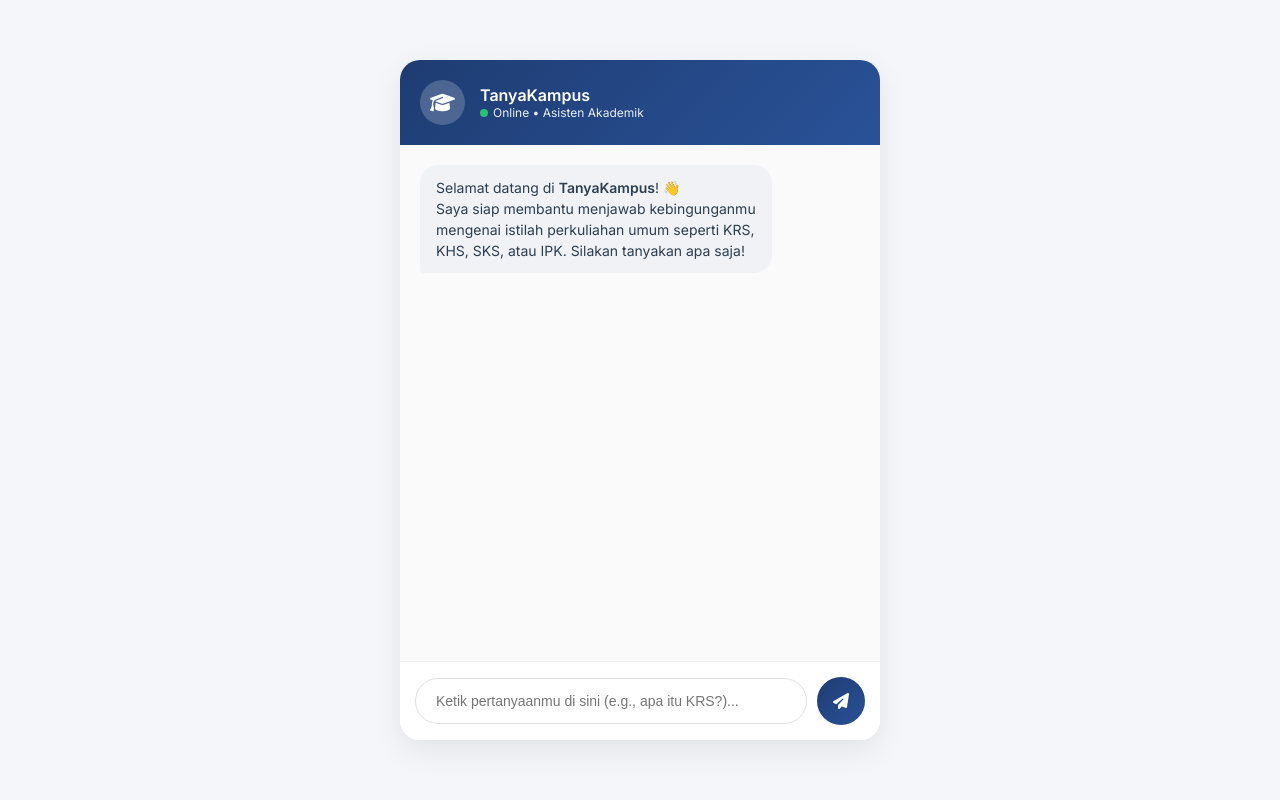
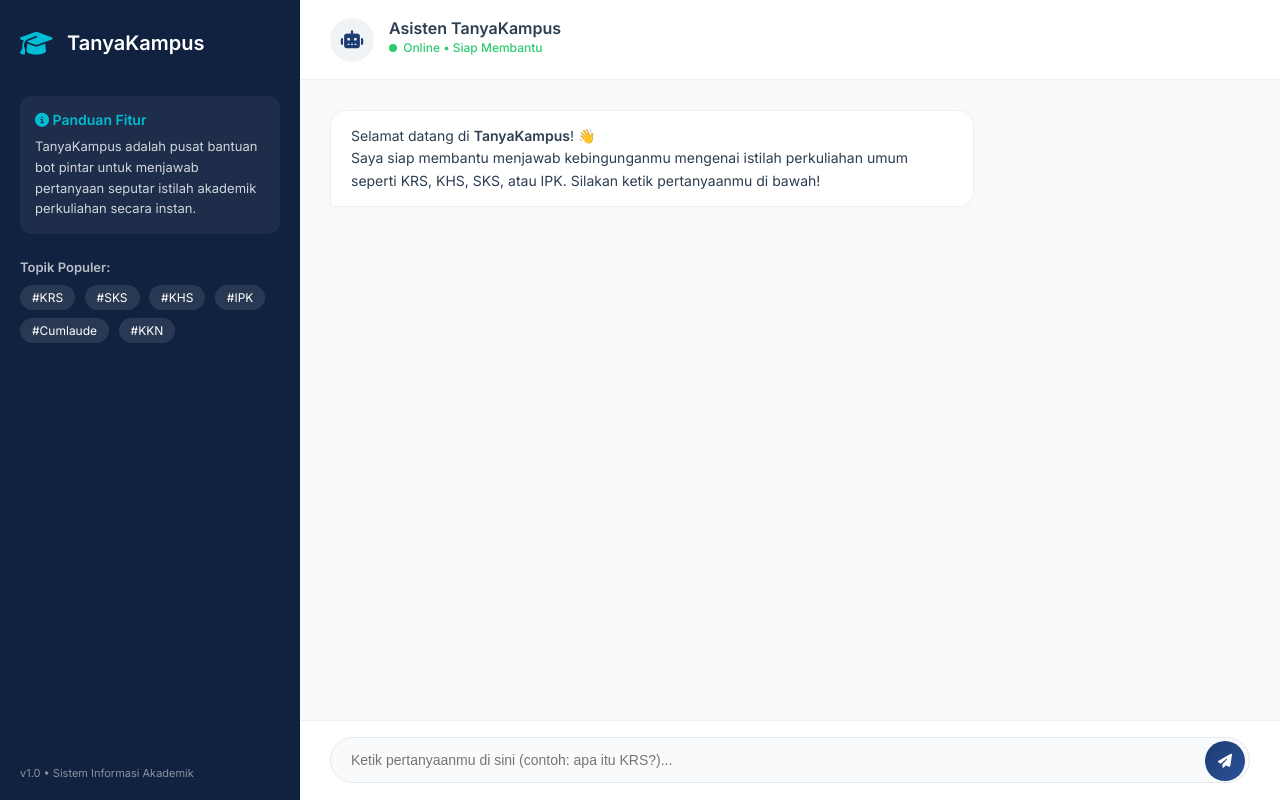
Before and after one commit to inunkrodliyah/ChatBot, a Flask app: page / in a window 1280 px wide. Run offline with Flask 3, Linux system fonts and the light colour scheme; parts of the project's set-up code (start-up, migrations or seed data) failed here and were passed over.

Commit message:
perbaikan tampilan

```diff
--- a/static/script.js
+++ b/static/script.js
@@ -6,19 +6,17 @@ async function sendMessage() {
 
     const chatBox = document.getElementById("chat-box");
 
-    // 1. Tambahkan pesan user ke UI
+    // Menambahkan pesan user ke UI
     chatBox.innerHTML += `
         <div class="message user-message">
             <div class="bubble">${escapeHtml(message)}</div>
         </div>
     `;
 
-    // Reset input dan scroll otomatis ke bawah
     input.value = "";
     chatBox.scrollTop = chatBox.scrollHeight;
 
     try {
-        // 2. Kirim data ke backend Flask
         const response = await fetch('/chat', {
             method: 'POST',
             headers: {
@@ -27,11 +25,11 @@ async function sendMessage() {
             body: JSON.stringify({ message: message })
         });
 
-        if (!response.ok) throw new Error("Gagal mengambil data dari server");
+        if (!response.ok) throw new Error("Gagal mengambil data");
 
         const data = await response.json();
 
-        // 3. Tambahkan respons bot ke UI
+        // Menambahkan respons bot ke UI
         chatBox.innerHTML += `
             <div class="message bot-message">
                 <div class="bubble">${data.response}</div>
@@ -40,16 +38,14 @@ async function sendMessage() {
     } catch (error) {
         chatBox.innerHTML += `
             <div class="message bot-message">
-                <div class="bubble" style="color: red;">Terjadi masalah jaringan atau server Sastrawi belum siap.</div>
+                <div class="bubble" style="color: red;">Terjadi masalah jaringan atau server belum siap.</div>
             </div>
         `;
     }
 
-    // Scroll akhir setelah bot merespons
     chatBox.scrollTop = chatBox.scrollHeight;
 }
 
-// Menghindari celah XSS dari input user langsung ke HTML innerHTML
 function escapeHtml(text) {
     return text
         .replace(/&/g, "&amp;")
@@ -59,7 +55,6 @@ function escapeHtml(text) {
         .replace(/'/g, "&#039;");
 }
 
-// Deteksi tombol 'Enter' pada input teks agar bisa langsung terkirim
 document.getElementById("user-input").addEventListener("keypress", function(event) {
     if (event.key === "Enter") {
         event.preventDefault();
--- a/static/style.css
+++ b/static/style.css
@@ -1,11 +1,21 @@
+/* style.css */
+
 :root {
+    --primary-color: #1e3c72;
+    --secondary-color: #2a5298;
     --primary-gradient: linear-gradient(135deg, #1e3c72, #2a5298);
-    --body-bg: #f4f6f9;
+    --body-bg: #f5f7fb;
     --chat-bg: #ffffff;
+    --sidebar-bg: #112240;
     --text-dark: #2c3e50;
-    --text-muted: #7f8c8d;
+    --text-light: #ffffff;
     --user-bubble: #2a5298;
-    --bot-bubble: #f0f2f5;
+    --bot-bubble: #ffffff;
+    --border-color: #eef2f5;
+
+    /* Ukuran Komponen Komponen */
+    --header-height: 80px;
+    --input-area-height: 80px;
 }
 
 * {
@@ -17,58 +27,140 @@
 body {
     font-family: 'Inter', sans-serif;
     background: var(--body-bg);
-    display: flex;
-    justify-content: center;
-    align-items: center;
+    color: var(--text-dark);
     height: 100vh;
-}
-
-.chat-container {
-    width: 480px;
-    height: 85vh;
-    background: var(--chat-bg);
-    border-radius: 20px;
-    box-shadow: 0 10px 30px rgba(0, 0, 0, 0.08);
-    display: flex;
-    flex-direction: column;
+    width: 100vw;
     overflow: hidden;
 }
 
-/* Header */
+/* Tata Letak Utama Berdampingan */
+.app-layout {
+    width: 100%;
+    height: 100vh;
+    display: block;
+}
+
+/* Panel Samping (Hanya Desktop) */
+.sidebar {
+    float: left;
+    width: 300px;
+    height: 100vh;
+    background: var(--sidebar-bg);
+    color: var(--text-light);
+    padding: 30px 20px;
+    position: relative;
+}
+
+.brand {
+    margin-bottom: 40px;
+}
+
+.brand i {
+    font-size: 26px;
+    color: #00bcd4;
+    margin-right: 10px;
+    vertical-align: middle;
+}
+
+.brand h2 {
+    display: inline-block;
+    font-size: 20px;
+    font-weight: 600;
+    vertical-align: middle;
+}
+
+.info-card {
+    background: rgba(255, 255, 255, 0.05);
+    padding: 15px;
+    border-radius: 12px;
+    margin-bottom: 25px;
+}
+
+.info-card h3 {
+    font-size: 14px;
+    margin-bottom: 8px;
+    color: #00bcd4;
+}
+
+.info-card p {
+    font-size: 13px;
+    line-height: 1.6;
+    opacity: 0.8;
+}
+
+.shortcut-list h4 {
+    font-size: 13px;
+    margin-bottom: 10px;
+    opacity: 0.7;
+}
+
+.tag {
+    display: inline-block;
+    background: rgba(255, 255, 255, 0.1);
+    padding: 5px 12px;
+    border-radius: 15px;
+    font-size: 12px;
+    margin: 0 5px 8px 0;
+    cursor: pointer;
+    transition: background 0.2s;
+}
+
+.tag:hover {
+    background: var(--secondary-color);
+}
+
+.sidebar-footer {
+    position: absolute;
+    bottom: 20px;
+    left: 20px;
+    font-size: 11px;
+    opacity: 0.5;
+}
+
+/* Area Chat Box Utama (Lebar Penuh Kanan) */
+.chat-container {
+    margin-left: 300px; /* Memberi ruang untuk sidebar */
+    height: 100vh;
+    background: #f8fafc;
+    position: relative;
+}
+
+/* 1. Bagian Header */
 .chat-header {
-    background: var(--primary-gradient);
-    color: white;
-    padding: 20px;
+    height: var(--header-height);
+    background: #ffffff;
+    padding: 0 30px;
+    border-bottom: 1px solid var(--border-color);
+    display: block;
 }
 
 .header-info {
-    display: flex;
-    align-items: center;
-    gap: 15px;
+    padding-top: 18px;
 }
 
 .avatar {
-    width: 45px;
-    height: 45px;
-    background: rgba(255, 255, 255, 0.2);
+    float: left;
+    width: 44px;
+    height: 44px;
+    background: #f0f2f5;
+    color: var(--primary-color);
     border-radius: 50%;
-    display: flex;
-    justify-content: center;
-    align-items: center;
-    font-size: 20px;
+    text-align: center;
+    line-height: 44px;
+    font-size: 18px;
+    margin-right: 15px;
 }
 
-.header-info h3 {
+.header-text h3 {
     font-size: 16px;
     font-weight: 600;
 }
 
-.header-info p {
+.header-text p {
     font-size: 12px;
-    opacity: 0.9;
-    display: flex;
-    align-items: center;
-    gap: 5px;
+    color: #2ecc71;
+    font-weight: 500;
+    margin-top: 2px;
 }
 
 .status-dot {
@@ -77,96 +169,130 @@ body {
     background: #2ecc71;
     border-radius: 50%;
     display: inline-block;
+    margin-right: 3px;
 }
 
-/* Chat Box Area */
+/* 2. Bagian Isi Pesan Chat (Tinggi otomatis sisa layar) */
 .chat-box {
-    flex: 1;
-    padding: 20px;
+    height: calc(100vh - var(--header-height) - var(--input-area-height));
+    padding: 30px;
     overflow-y: auto;
-    display: flex;
-    flex-direction: column;
-    gap: 15px;
-    background: #fafafa;
+    display: block;
 }
 
 .message {
-    display: flex;
-    max-width: 80%;
+    display: block;
+    margin-bottom: 15px;
+    clear: both;
 }
 
 .bubble {
-    padding: 12px 16px;
-    border-radius: 18px;
+    padding: 14px 20px;
+    border-radius: 16px;
     font-size: 14px;
-    line-height: 1.5;
+    line-height: 1.6;
+    max-width: 70%;
     word-wrap: break-word;
 }
 
-.user-message {
-    align-self: flex-end;
-}
-
 .user-message .bubble {
+    float: right;
     background: var(--user-bubble);
     color: white;
     border-bottom-right-radius: 4px;
 }
 
-.bot-message {
-    align-self: flex-start;
-}
-
 .bot-message .bubble {
+    float: left;
     background: var(--bot-bubble);
     color: var(--text-dark);
     border-bottom-left-radius: 4px;
+    box-shadow: 0 2px 5px rgba(0,0,0,0.02);
+    border: 1px solid var(--border-color);
 }
 
-/* Input Area */
+/* 3. Bagian Kontainer Input Bawah */
 .input-area {
-    padding: 15px;
-    background: white;
-    border-top: 1px solid #eee;
-    display: flex;
-    gap: 10px;
-    align-items: center;
+    height: var(--input-area-height);
+    background: #ffffff;
+    border-top: 1px solid var(--border-color);
+    padding: 16px 30px;
+    position: absolute;
+    bottom: 0;
+    left: 0;
+    right: 0;
+}
+
+.input-wrapper {
+    width: 100%;
+    position: relative;
+    display: block;
 }
 
 input {
-    flex: 1;
-    padding: 14px 20px;
-    border: 1px solid #e0e0e0;
-    border-radius: 25px;
+    width: 100%;
+    padding: 14px 65px 14px 20px; /* Memberi padding kanan agar teks tidak menumpuk di bawah tombol */
+    border: 1px solid #e2e8f0;
+    border-radius: 30px;
     outline: none;
     font-size: 14px;
-    transition: border 0.2s;
+    background: #f8fafc;
+    transition: all 0.2s;
 }
 
 input:focus {
-    border-color: #2a5298;
+    background: #ffffff;
+    border-color: var(--secondary-color);
+    box-shadow: 0 0 0 3px rgba(42, 82, 152, 0.1);
 }
 
+/* Tombol Kirim melayang pas di dalam sisi kanan input */
 button {
-    width: 48px;
-    height: 48px;
+    position: absolute;
+    right: 5px;
+    top: 4px;
+    width: 40px;
+    height: 40px;
     background: var(--primary-gradient);
     border: none;
     color: white;
     border-radius: 50%;
     cursor: pointer;
-    display: flex;
-    justify-content: center;
-    align-items: center;
-    font-size: 16px;
-    transition: transform 0.2s, opacity 0.2s;
+    font-size: 14px;
+    transition: transform 0.2s;
 }
 
 button:hover {
-    opacity: 0.9;
     transform: scale(1.05);
 }
 
-button:active {
-    transform: scale(0.95);
+/* ========================================================= */
+/* --- MODE MOBILE/HANDPHONE (Responsive Breakpoint) ---    */
+/* ========================================================= */
+@media (max-width: 768px) {
+    .sidebar {
+        display: none; /* Sembunyikan panel kiri di HP */
+    }
+
+    .chat-container {
+        margin-left: 0; /* Chat mengambil lebar penuh layar HP */
+        width: 100%;
+    }
+
+    .chat-header {
+        padding: 0 20px;
+    }
+
+    .chat-box {
+        padding: 20px 15px;
+    }
+
+    .bubble {
+        max-width: 85%;
+        font-size: 13.5px;
+    }
+
+    .input-area {
+        padding: 16px 15px;
+    }
 }
--- a/templates/index.html
+++ b/templates/index.html
@@ -4,21 +4,47 @@
     <meta charset="UTF-8">
     <meta name="viewport" content="width=device-width, initial-scale=1.0">
     <title>TanyaKampus - Chatbot Akademik</title>
-    <link href="https://fonts.googleapis.com/css2?family=Inter:wght@300;400;600&display=swap" rel="stylesheet">
+    <link href="https://fonts.googleapis.com/css2?family=Inter:wght@300;400;500;600&display=swap" rel="stylesheet">
     <link rel="stylesheet" href="https://cdnjs.cloudflare.com/ajax/libs/font-awesome/6.4.0/css/all.min.css">
     <link rel="stylesheet" href="/static/style.css">
 </head>
 <body>
 
+<div class="app-layout">
+    <div class="sidebar">
+        <div class="brand">
+            <i class="fa-solid fa-graduation-cap"></i>
+            <h2>TanyaKampus</h2>
+        </div>
+        <div class="sidebar-content">
+            <div class="info-card">
+                <h3><i class="fa-solid fa-circle-info"></i> Panduan Fitur</h3>
+                <p>TanyaKampus adalah pusat bantuan bot pintar untuk menjawab pertanyaan seputar istilah akademik perkuliahan secara instan.</p>
+            </div>
+            <div class="shortcut-list">
+                <h4>Topik Populer:</h4>
+                <span class="tag">#KRS</span>
+                <span class="tag">#SKS</span>
+                <span class="tag">#KHS</span>
+                <span class="tag">#IPK</span>
+                <span class="tag">#Cumlaude</span>
+                <span class="tag">#KKN</span>
+            </div>
+        </div>
+        <div class="sidebar-footer">
+            <p>v1.0 • Sistem Informasi Akademik</p>
+        </div>
+    </div>
+
     <div class="chat-container">
         <div class="chat-header">
             <div class="header-info">
                 <div class="avatar">
-                <i class="fa-solid fa-graduation-cap"></i>
+                    <i class="fa-solid fa-robot"></i>
                 </div>
-            <div>
-                <h3>TanyaKampus</h3>
-                <p><span class="status-dot"></span> Online • Asisten Akademik</p>
+                <div class="header-text">
+                    <h3>Asisten TanyaKampus</h3>
+                    <p><span class="status-dot"></span> Online • Siap Membantu</p>
                 </div>
             </div>
         </div>
@@ -27,16 +53,17 @@
             <div class="message bot-message">
                 <div class="bubble">
                     Selamat datang di <strong>TanyaKampus</strong>! 👋<br>
-                Saya siap membantu menjawab kebingunganmu mengenai istilah perkuliahan umum seperti KRS, KHS, SKS, atau IPK. Silakan tanyakan apa saja!
+                    Saya siap membantu menjawab kebingunganmu mengenai istilah perkuliahan umum seperti KRS, KHS, SKS, atau IPK. Silakan ketik pertanyaanmu di bawah!
                 </div>
             </div>
         </div>
 
         <div class="input-area">
+            <div class="input-wrapper">
                 <input
                     type="text"
                     id="user-input"
-            placeholder="Ketik pertanyaanmu di sini (e.g., apa itu KRS?)..."
+                    placeholder="Ketik pertanyaanmu di sini (contoh: apa itu KRS?)..."
                     autocomplete="off"
                 >
                 <button id="send-btn" onclick="sendMessage()">
@@ -44,6 +71,8 @@
                 </button>
             </div>
         </div>
+    </div>
+</div>
 
 <script src="/static/script.js"></script>
 </body>
```
Lines whose indentation alone changed are shown as unchanged.
